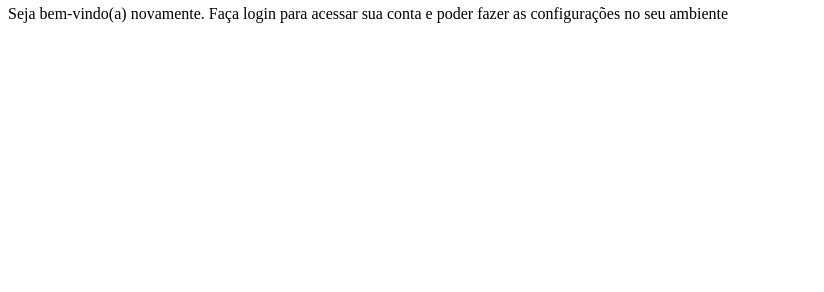
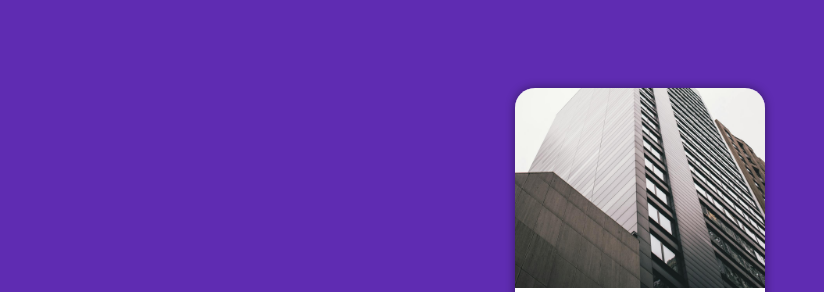
Before and after one commit to lipeezzz/Projeto-login, a plain HTML site: page index.html in a window 1280 px wide. Shown: the part 62-354 px from the top of the page, without its empty margins (0-824 px from the left). Drawn offline with Linux system fonts and the light colour scheme.

Commit message:
style css

```diff
--- a/estilos/style.css
+++ b/estilos/style.css
@@ -5,3 +5,50 @@
     Verde: #49a09d
     Lílas: #5f2cB2
 */
+
+*{
+    font-family: system-ui, -apple-system, BlinkMacSystemFont, 'Segoe UI', Roboto, Oxygen, Ubuntu, Cantarell, 'Open Sans', 'Helvetica Neue', sans-serif;
+    margin: 0px;
+    padding: 0px;
+    box-sizing: border-box;
+}
+
+body, html{
+    background-color: #5f2cB2;
+    height: 100vh;
+    width: 100vw;
+}
+
+main{
+    position: relative;
+    height: 100vh;
+    width: 100vw;
+}
+
+section{
+    position: absolute;
+    top: 50%;
+    left: 50%;
+    transform: translate(-50%, -50%);
+    overflow: hidden;
+
+    background-color: white;
+    width: 250px;
+    height: 500px;
+    border-radius: 20px;
+    box-shadow: 0px 0px 10px rgba(0, 0, 0, 0.447);
+}
+
+div#imagem{
+    display: block;
+    background: #5f2cB2 url(../imagens/pexels-zachtheshoota-1769557.jpg) no-repeat;
+    background-size: cover;
+    background-position: center bottom;
+    height: 200px;
+
+}
+
+#form{
+    display: block;
+    padding: 10px;
+}
```
